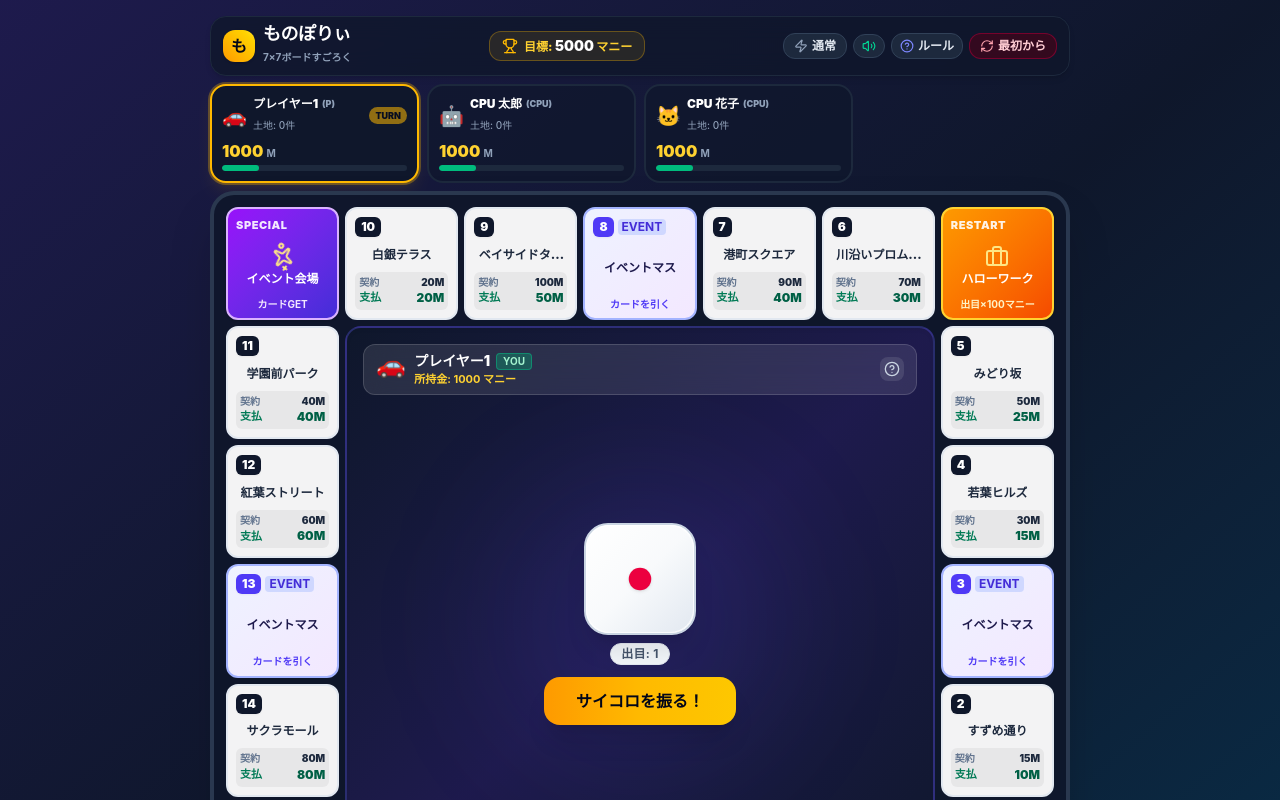
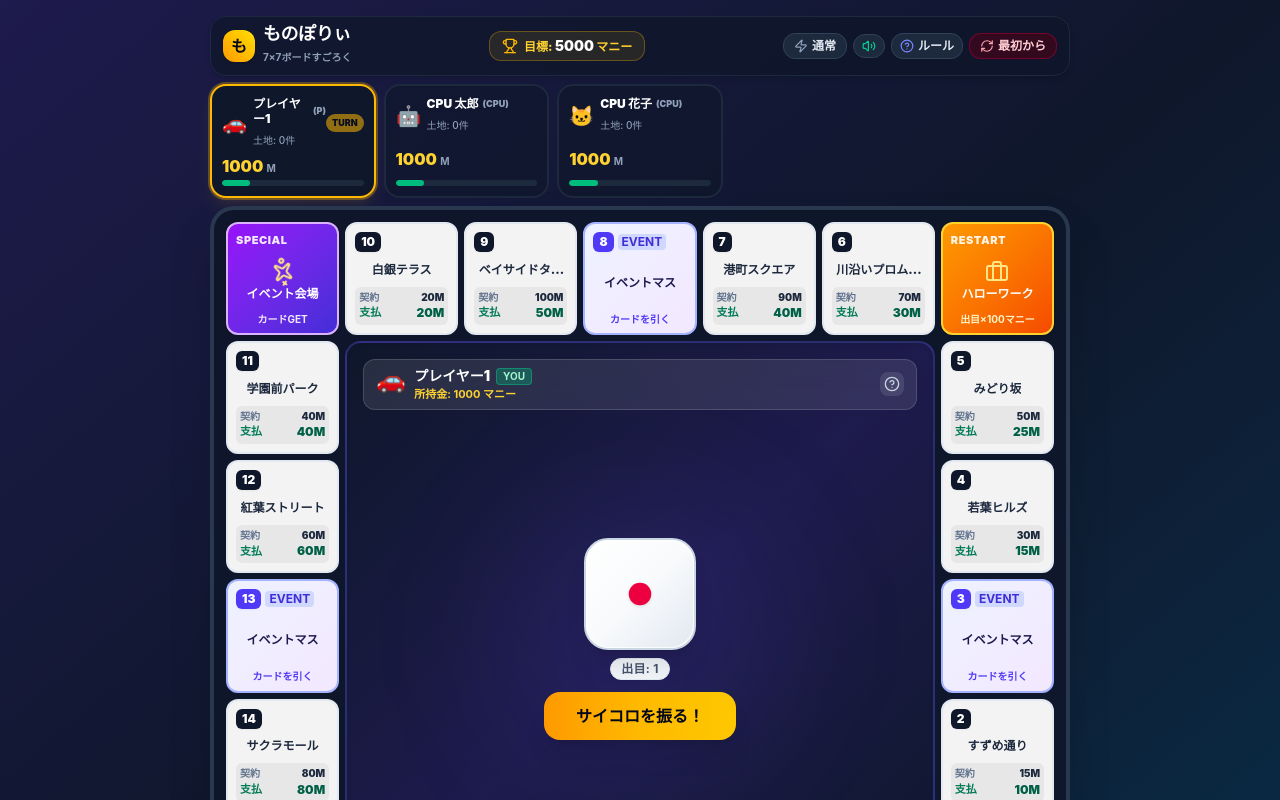
Before and after one commit to astalersifl-pixel/monopoli, a React (Vite) app: page / in a window 1280 px wide. Both pictures are taken after a click on the button "ゲームを開始する！". Shown: the top 800 px of the page. Built offline with nearby package versions, Linux system fonts and the light colour scheme.

Commit message:
Adjust grid layout for players in GameHeader

```diff
--- a/src/components/GameHeader.tsx
+++ b/src/components/GameHeader.tsx
@@ -95,7 +95,7 @@
       </div>
 
       {/* Players Strip */}
-      <div className="grid grid-cols-2 sm:grid-cols-4 gap-2">
+      <div className="grid grid-cols-2 sm:grid-cols-3 md:grid-cols-5 gap-1.5 sm:gap-2">
         {players.map((p) => {
           const isCurrent = p.id === currentPlayerId;
           const ownedCount = tiles.filter((t) => t.ownerId === p.id).length;
```
